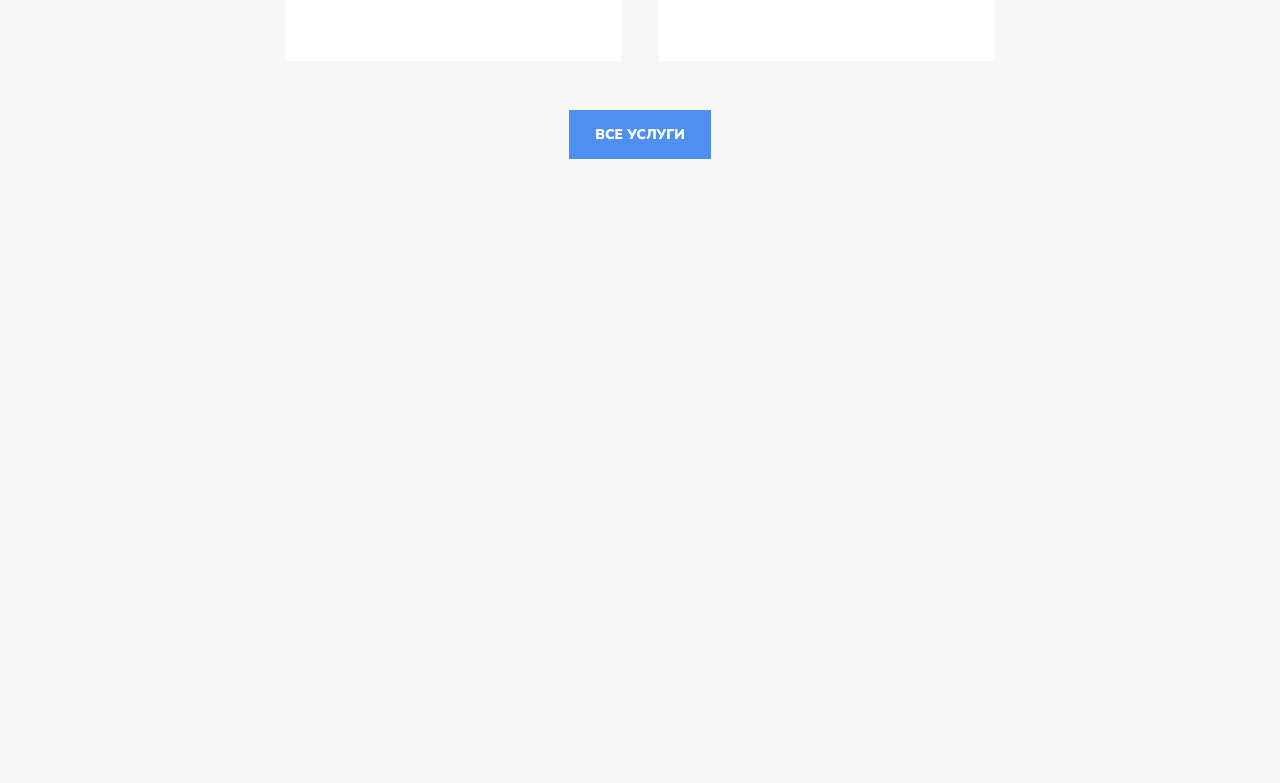
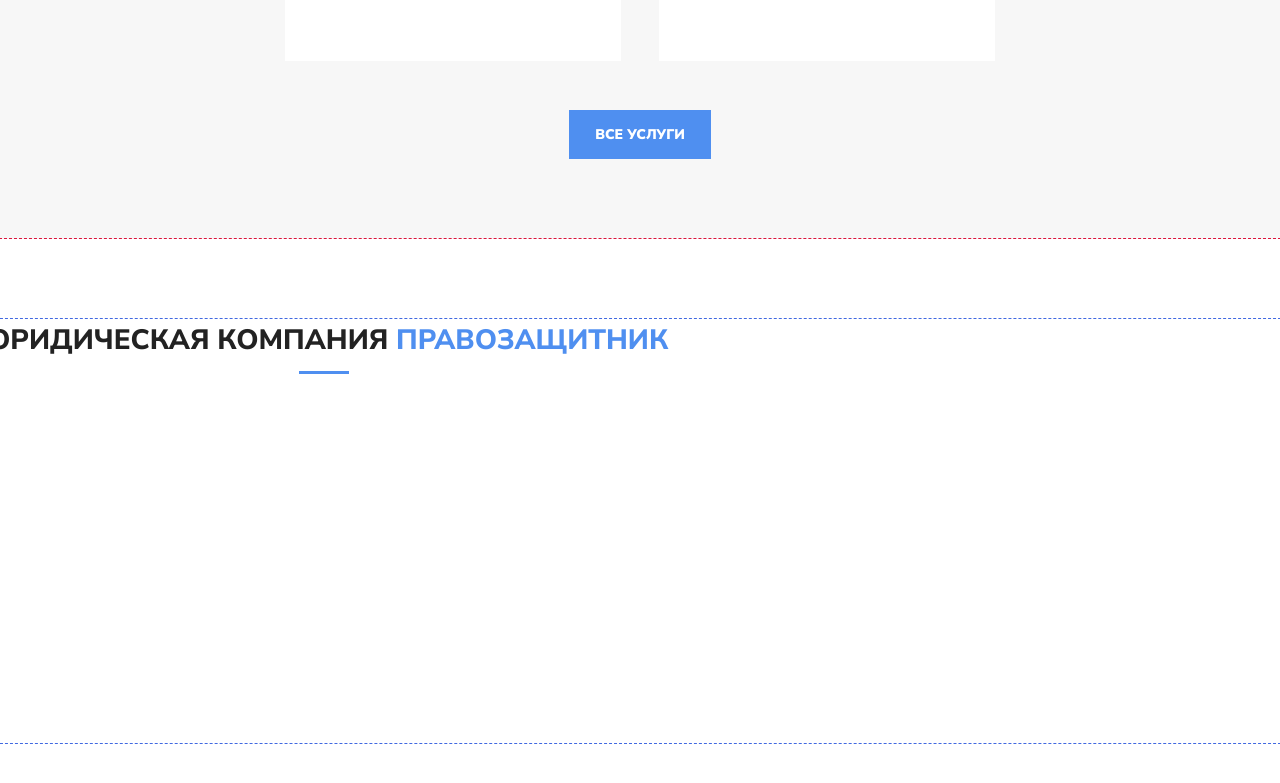
Before and after one commit to mash9000/lawyer_website, a React (Vite) app: page / in a window 1280 px wide. Shown: the part 1841-2624 px from the top of the page. Before the commit the page ends 2000 px from the top, so only its background shows below. Built offline with nearby package versions, Linux system fonts and the light colour scheme.

Commit message:
feat, style: заголовок готов

```diff
--- a/src/App.tsx
+++ b/src/App.tsx
@@ -6,6 +6,12 @@
 import './styles/our-service/our-service.scss';
 import './styles/our-service/__desc/our-service__desc.scss';
 import './styles/our-service/__service-box/our-service__service-box.scss';
+
+import './styles/about-us/about-us.scss';
+import './styles/about-us/__content/about-us__content.scss';
+import './styles/about-us/__heading/about-us__heading--blue-span.scss';
+import './styles/about-us/__heading/about-us__heading.scss';
+
 import {
     PageSectionHeading
 } from "./components/PageSectionHeading/PageSectionHeading.tsx";
@@ -58,6 +64,13 @@
                     functionPerformed={() => console.info('все услуги')}
                     additionalStylesForSomeReason={{marginTop: '48px'}}/>
             </div>
+            <div className='about-us'>
+                <div className='about-us__content'>
+                    <PageSectionHeading title={
+                        <>Юридическая компания <span
+                            className="about-us__heading--blue-span">правозащитник</span></>}/>
+                </div>
+            </div>
         </>
     );
 }
--- a/src/components/PageSectionHeading/PageSectionHeading.tsx
+++ b/src/components/PageSectionHeading/PageSectionHeading.tsx
@@ -4,7 +4,5 @@
 import type {FC} from "react";
 
 export const PageSectionHeading: FC<PageSectionHeadingProps> = ({title}) => {
-    return (
-        <h1 className='page-section-heading'>{title}</h1>
-    );
+    return <h1 className='page-section-heading about-us__heading'>{title}</h1>;
 }
--- a/src/components/PageSectionHeading/model/PageSectionHeadingProps.ts
+++ b/src/components/PageSectionHeading/model/PageSectionHeadingProps.ts
@@ -1,3 +1,5 @@
+import type {ReactNode} from "react";
+
 export interface PageSectionHeadingProps {
-    title: string;
+    title: ReactNode;
 }
--- /dev/null
+++ b/src/styles/about-us/__content/about-us__content.scss
@@ -0,0 +1,8 @@
+.about-us__content {
+  width: 1319px;
+  height: 424px;
+  display: flex;
+  flex-wrap: wrap;
+
+  outline: 1px dashed royalblue;
+}
--- /dev/null
+++ b/src/styles/about-us/__heading/about-us__heading--blue-span.scss
@@ -0,0 +1,6 @@
+@use 'sass:map';
+@use '../../../styles/colors';
+
+.about-us__heading--blue-span {
+  color: map.get(colors.$mainColors, 'blue-color-100');
+}
--- /dev/null
+++ b/src/styles/about-us/__heading/about-us__heading.scss
@@ -0,0 +1,19 @@
+@use 'sass:map';
+@use '../../../styles/colors';
+@use '../../../styles/text-formatter' as tf;
+
+.about-us__heading{
+  height: 55px;
+  position: relative;
+  @include tf.text-formatter('page-section-heading');
+
+  &:after {
+    content: '';
+    position: absolute;
+    bottom: 0;
+    left: 0;
+    width: 50px;
+    height: 3px;
+    background-color: map.get(colors.$mainColors, 'blue-color-100');
+  }
+}
--- /dev/null
+++ b/src/styles/about-us/about-us.scss
@@ -0,0 +1,13 @@
+.about-us {
+  width: 100%;
+  height: 584px;
+  margin: 80px auto 0;
+  background-color: #fff;
+
+  display: flex;
+  flex-direction: column;
+  align-items: center;
+  justify-content: center;
+
+  outline: 1px dashed crimson;
+}
```
